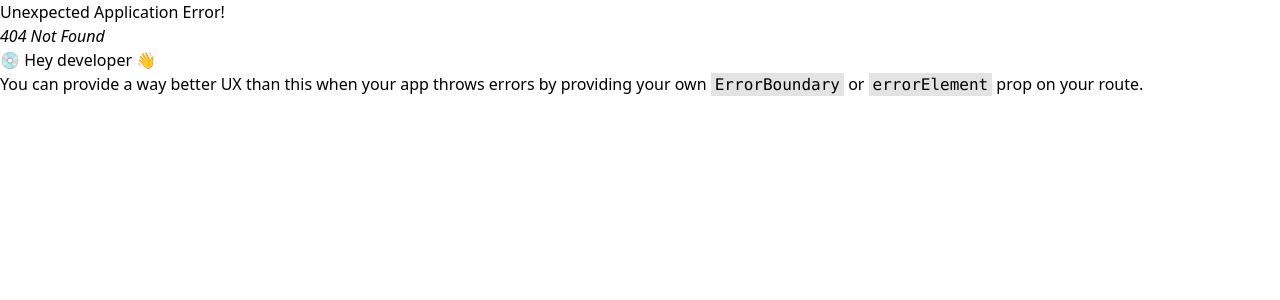
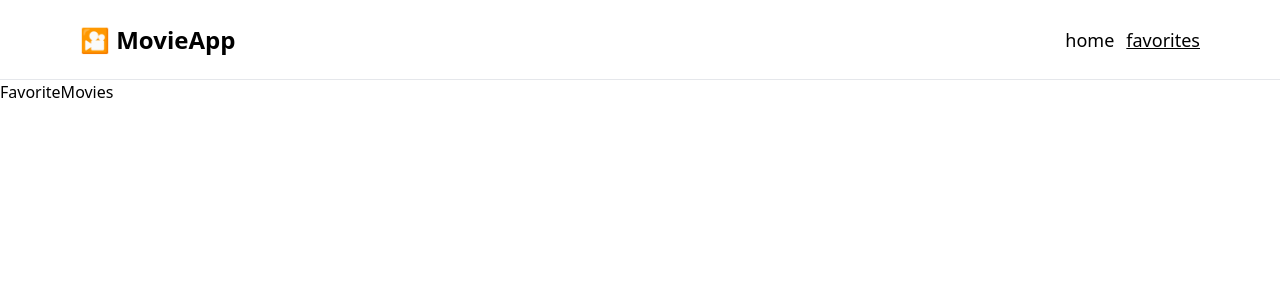
Before and after one commit to Manu-Ba/movie_app, a React (Vite) app: page /favorites in a window 1280 px wide. Before the commit this address had no page. Shown: the top 300 px of the page. Built offline with nearby package versions, Linux system fonts and the light colour scheme.

Commit message:
favorites page, tabs in header

```diff
--- a/src/App.tsx
+++ b/src/App.tsx
@@ -4,7 +4,7 @@ import { MovieSearch } from "./components/MovieSearch";
 function App() {
   return (
     <>
-      <Header />
+      <Header page="home" />
       <MovieSearch />
     </>
   );
--- a/src/components/FavoriteMovies.tsx
+++ b/src/components/FavoriteMovies.tsx
@@ -1,3 +1,10 @@
+import { Header } from "./Header";
+
 export const FavoriteMovies = () => {
-  return <div>FavoriteMovies</div>;
+  return (
+    <>
+      <Header page="favorites" />
+      <div>FavoriteMovies</div>
+    </>
+  );
 };
--- a/src/components/Header.tsx
+++ b/src/components/Header.tsx
@@ -1,7 +1,22 @@
-export const Header = () => {
+type HeaderProps = {
+  page: string;
+};
+
+export const Header = ({ page }: HeaderProps) => {
   return (
-    <div className="h-20 border-b-[1px] flex items-center justify-start px-10 sm:px-20 sticky top-0 bg-white">
-      <span className="text-lg lg:text-2xl font-semibold">🎦 MovieApp</span>
+    <div className="h-20 border-b-[1px] flex items-center justify-between px-10 sm:px-20 sticky top-0 bg-white">
+      <span className="text-lg font-semibold lg:text-2xl">🎦 MovieApp</span>
+      <span className="flex gap-3 lg:text-lg">
+        <a href="/" className={`${page == "home" && "underline"}`}>
+          home
+        </a>
+        <a
+          href="/favorites"
+          className={`${page == "favorites" && "underline"}`}
+        >
+          favorites
+        </a>
+      </span>
     </div>
   );
 };
--- a/src/main.tsx
+++ b/src/main.tsx
@@ -4,11 +4,16 @@ import "./index.css";
 import { QueryClient, QueryClientProvider } from "react-query";
 import { createBrowserRouter, RouterProvider } from "react-router-dom";
 import App from "./App";
+import { FavoriteMovies } from "./components/FavoriteMovies";
 
 const router = createBrowserRouter([
   {
     path: "/",
     element: <App />,
+  },
+  {
+    path: "/favorites",
+    element: <FavoriteMovies />,
   },
 ]);
 
```
